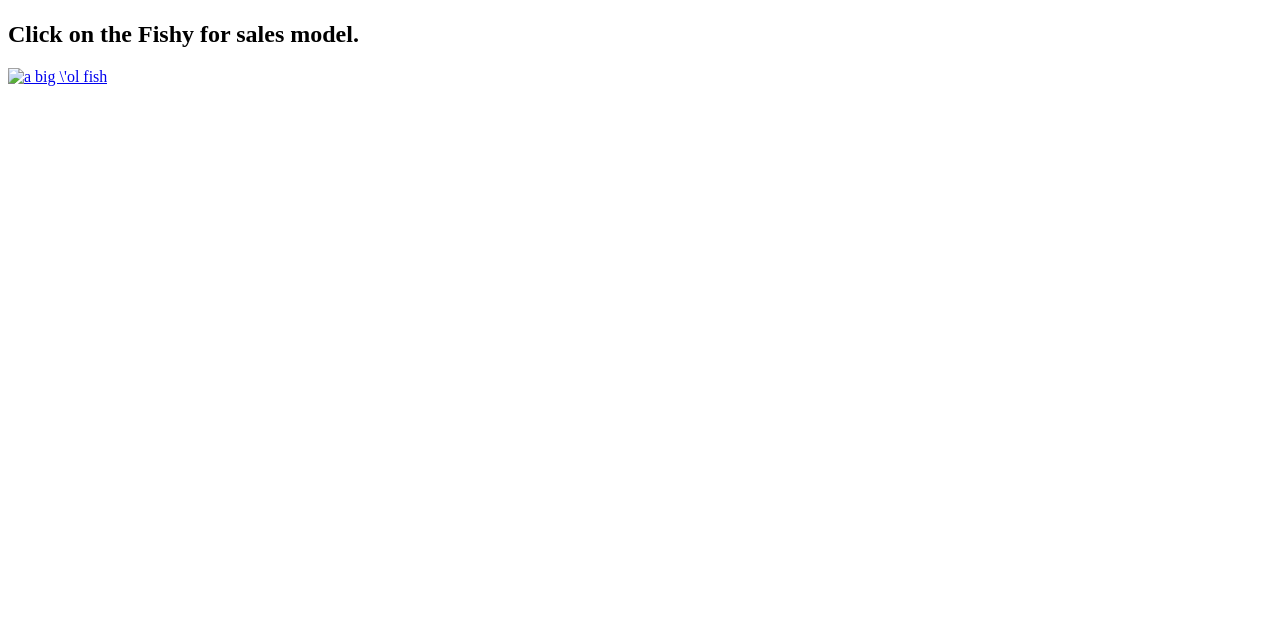
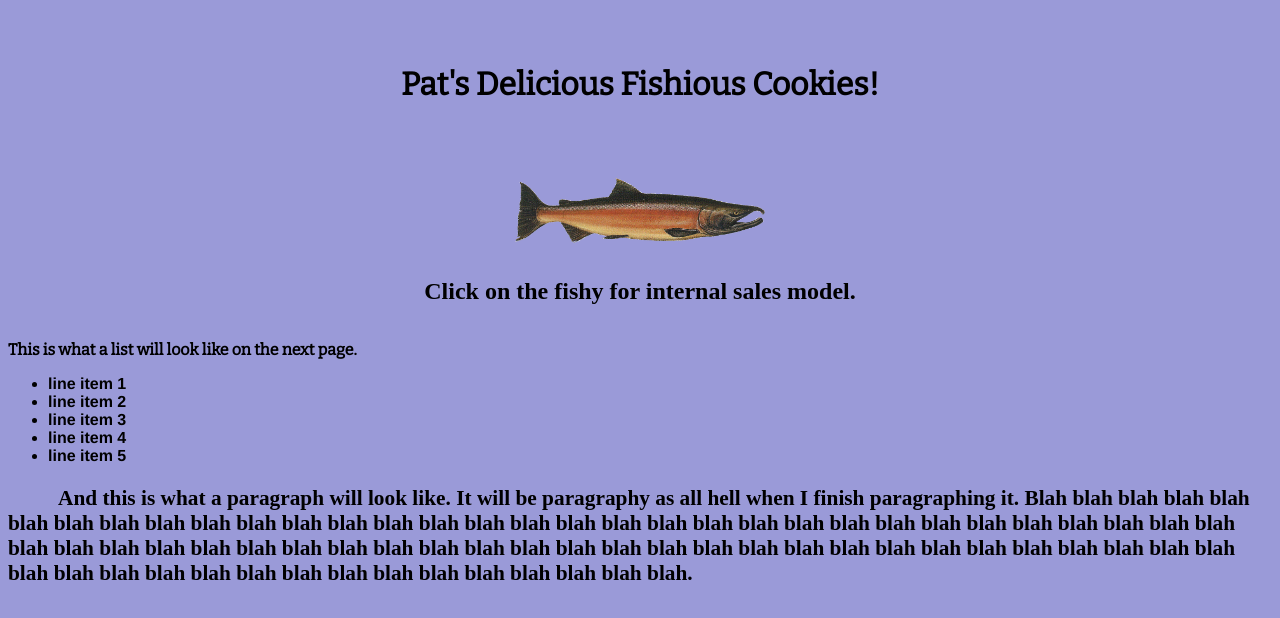
Before and after one commit to icathaid/cookies, a plain HTML site: page index.html in a window 1280 px wide. Drawn offline with nearby package versions, Linux system fonts and the light colour scheme.

Commit message:
MVP Pat's Cookies v1.0

```diff
--- a/css/style.css
+++ b/css/style.css
@@ -0,0 +1,43 @@
+body {
+    background-color: rgb(154, 154, 216);
+    color: black;
+}
+h1 {
+    font-family: 'Bitter', serif;
+    text-align: center;
+    margin-bottom: 75px;
+    margin-top: 65px;
+}
+h2 {
+    text-align: center;
+    margin-bottom: 35px;
+}
+img {
+    display: block;
+    margin: auto;
+    height: 65px;
+    width: 250px;
+    margin-bottom: 35px;
+
+}
+h3 {
+    font-family: 'Bitter', serif;
+    font-size: 1em;
+    text-align: left;
+}
+caption {
+    text-align: center;
+}
+ul {
+    font-family: "Helvetica";
+}
+li {
+    font-family: "Helvetica";
+    font-size: 12pt;
+}
+p {
+    font-family: "Times New Roman";
+    font-size: 16pt;
+    text-align: left;
+    text-indent: 50px;
+}
--- /dev/null
+++ b/css/stylesales.css
@@ -0,0 +1,22 @@
+body {
+    background-color: salmon;
+    color: rgb(13, 95, 49);
+}
+h1 {
+    font-family: 'Bitter', serif;
+    text-align: center;
+    margin-bottom: 15px;
+    margin-top: 45px;
+}
+h2 {
+    text-decoration: underline;
+    margin-left: 45px;
+    margin-botton: 15px;
+    margin-top: 15px;
+}
+ul {
+    font-family: Helvetica;
+    margin-left: 35px;
+    margin-top: 20px;
+    margin-bottom: 50px;
+}
--- a/index.html
+++ b/index.html
@@ -7,13 +7,25 @@
     <meta name="viewport" content="width=device-width, initial-scale=1">
     <link rel="stylesheet" type="text/css" media="screen" href="css/reset.css" />
     <link rel="stylesheet" type="text/css" media="screen" href="css/style.css" />
+    <link rel="stylesheet" href="https://fonts.googleapis.com/css?family=Bitter">
 
 </head>
 
 <body>
-    <h1>    </h1>
-    <h2>Click on the Fishy for sales model.</h2>
-    <a href="sales.html"><img src="img/git-model@2x.png" alt="a big \'ol fish"></a>
+    <h1>Pat's Delicious Fishious Cookies!</h1>
+    <h2><a href="sales.html"><img src="img/salmon.png" title="Sales" alt="a big \'ol fish"></a></h2>
+        <h2 id="caption">Click on the fishy for internal sales model.</h2>
+        <h3>This is what a list will look like on the next page.
+        <ul>
+            <li>line item 1</li>
+            <li>line item 2</li>
+            <li>line item 3</li>
+            <li>line item 4</li>
+            <li>line item 5</li>
+        </ul>
+        <p>And this is what a paragraph will look like.  It will be paragraphy as all hell when I finish paragraphing it.  Blah blah blah blah blah blah blah blah blah blah blah blah blah blah blah blah blah blah blah blah blah blah blah blah blah blah blah blah blah blah blah blah blah blah blah blah blah blah blah blah blah blah blah blah blah blah blah blah blah blah blah blah blah blah blah blah blah blah blah blah blah blah blah blah blah blah blah blah blah blah blah blah blah blah.</p>
+    </h3>
 </body>
 
 </html>
+<link href="https://fonts.googleapis.com/css?family=Bitter" rel="stylesheet">
```
Also changed, not shown: sales.html (+5 -3 lines), img/salmon.png (added).
